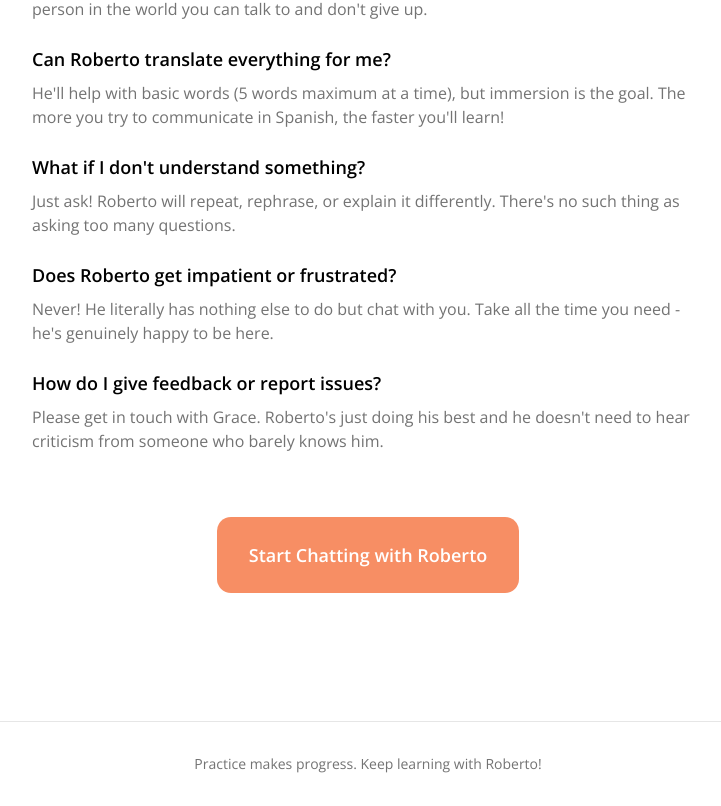
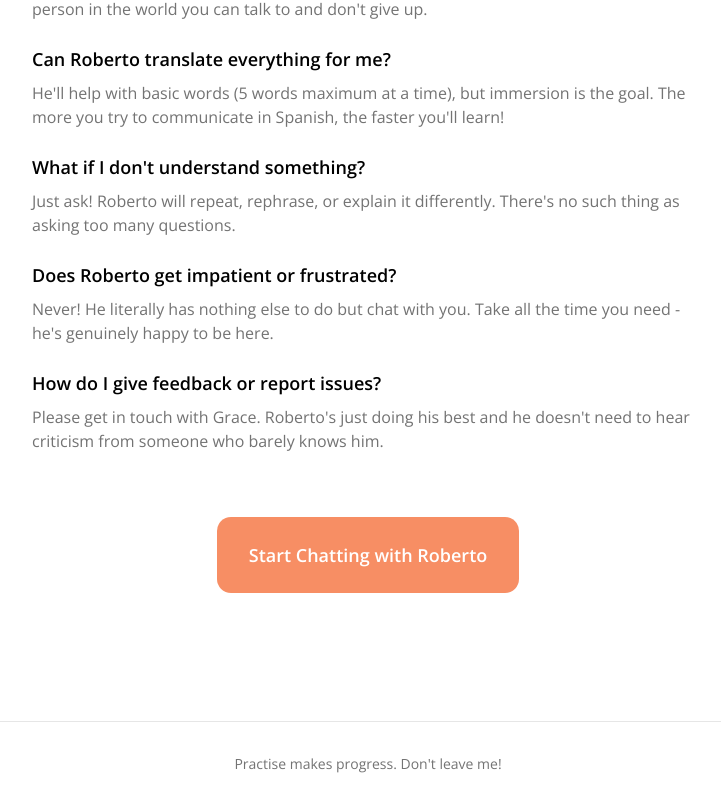
Before and after one commit to grace-liley/roberto-habla-bonito, a React (Vite) app: page /about in a window 1280 px wide. Shown: the part 1508-2314 px from the top of the page, without its empty margins (272-993 px from the left). Built offline with nearby package versions, Linux system fonts and the light colour scheme; the HTML template or start-up script is replaced by a standard one.

Commit message:
Update footer text

```diff
--- a/src/pages/About.tsx
+++ b/src/pages/About.tsx
@@ -170,7 +170,7 @@ const About = () => {
       <footer className="border-t border-border mt-16 py-8">
         <div className="max-w-4xl mx-auto px-4 text-center">
           <p className="text-sm text-muted-foreground">
-            Practice makes progress. Keep learning with Roberto!
+            Practise makes progress. Don't leave me!
           </p>
         </div>
       </footer>
--- a/src/pages/Index.tsx
+++ b/src/pages/Index.tsx
@@ -15,7 +15,7 @@ const Index = () => {
       <footer className="border-t border-border mt-16 py-8">
         <div className="max-w-4xl mx-auto px-4 text-center">
           <p className="text-sm text-muted-foreground">
-            Practice makes progress. Keep learning with Roberto!
+            Practise makes progress. Don't leave me!
           </p>
         </div>
       </footer>
```
